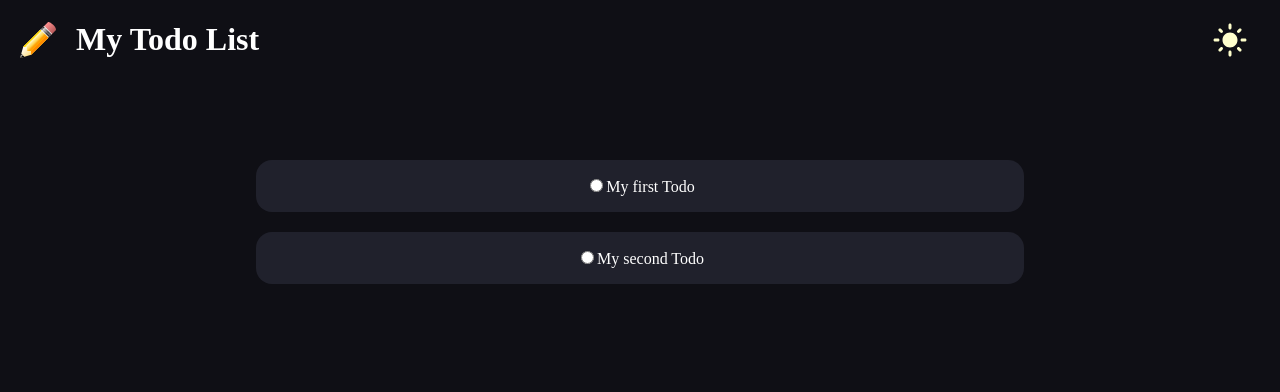
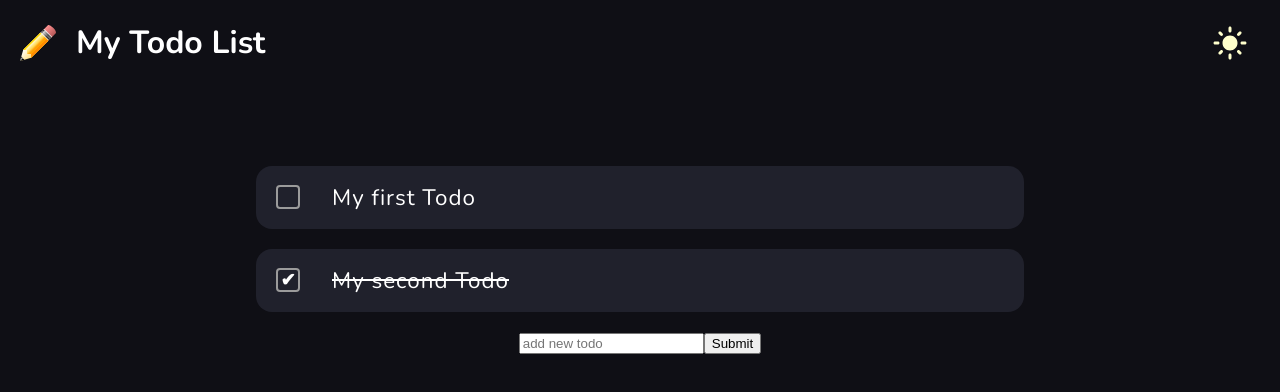
Before and after one commit to patika-hepsiburada-react-bootcamp/odev-5-olkeoguz, a React (Create React App) app: page / in a window 1280 px wide. Shown: the top 392 px of the page. Built offline with nearby package versions, Linux system fonts and the light colour scheme.

Commit message:
todos logic added

```diff
--- a/src/App.tsx
+++ b/src/App.tsx
@@ -1,5 +1,4 @@
 import Header from './components/Header/Header';
-import GlobalStyles from './globalStyles/global-styles';
 import { ThemeProvider } from 'styled-components';
 import { useState } from 'react';
 import { DarkTheme, BaseTheme, Container } from './globalStyles/styles.app';
@@ -10,7 +9,6 @@ const App: React.FC = () => {
 
   return (
     <ThemeProvider theme={isDarkTheme ? DarkTheme : BaseTheme}>
-      <GlobalStyles />
       <div className='App'>
         <Container>
           <Header isDarkTheme={isDarkTheme} setTheme={setIsDarkTheme} />
--- a/src/components/Todos/TodoItem/TodoItem.tsx
+++ b/src/components/Todos/TodoItem/TodoItem.tsx
@@ -1,16 +1,17 @@
 import { TodoType } from '../Todos';
-import { Item } from './styles.todoItem';
+import { Item, TodoText } from './styles.todoItem';
 
 interface IProps {
   todo: TodoType;
+  changeTodo: () => void;
 }
 
-const TodoItem: React.FC<IProps> = ({ todo }) => {
+const TodoItem: React.FC<IProps> = ({ todo, changeTodo }) => {
   return (
     <Item>
       <label>
-        <input type='radio' />
-        <span>{todo.text}</span>
+        <input type='checkbox' checked={!!todo.isDone} onChange={changeTodo} />
+        <TodoText isDone={!!todo.isDone}>{todo.text}</TodoText>
       </label>
     </Item>
   );
--- a/src/components/Todos/TodoItem/styles.todoItem.ts
+++ b/src/components/Todos/TodoItem/styles.todoItem.ts
@@ -1,11 +1,41 @@
-import styled from 'styled-components';
+import styled from 'styled-components/macro';
 
 export const Item = styled.div`
-  background: #20212C;
+  background: #20212c;
   margin: 20px auto;
   width: 100%;
   max-width: 768px;
-  padding:16px 0px;
+  padding: 16px 0px;
   border-radius: 1rem;
   color: #fff;
+
+  & label {
+    padding: 0px 16px;
+    display: flex;
+    align-items: center;
+    cursor: pointer;
+
+    & span {
+      margin-left: 20px;
+      font-size: 1.4rem;
+      letter-spacing: 1px;
+      text-decoration: ${(props) => {
+        console.log(props);
+
+        return props && 'underline';
+      }};
+    }
+  }
 `;
+
+interface Props {
+  isDone: boolean;
+}
+
+export const TodoText = styled.div<Props>`
+  margin-left: 20px;
+  font-size: 1.4rem;
+  letter-spacing: 1px;
+  transition: all ease 0.5s;
+  text-decoration: ${({ isDone }) => isDone && 'line-through'};
+`;
--- a/src/components/Todos/Todos.tsx
+++ b/src/components/Todos/Todos.tsx
@@ -3,21 +3,55 @@ import { Wrapper } from './styles.todos';
 import TodoItem from './TodoItem/TodoItem';
 
 export type TodoType = {
-  id: number;
-  isDone: boolean;
-  text: string;
+  id: String;
+  isDone: Boolean;
+  text: String;
 };
+
+const randomIdGenerator: () => String = () =>
+  Math.random().toString(36).slice(2);
 
 const Todos = () => {
   const [todos, setTodos] = useState<TodoType[]>([
-    { id: 1, isDone: false, text: 'My first Todo' },
-    { id: 2, isDone: true, text: 'My second Todo' },
+    { id: randomIdGenerator(), isDone: false, text: 'My first Todo' },
+    { id: randomIdGenerator(), isDone: true, text: 'My second Todo' },
   ]);
+
+  const [newTodo, setNewTodo] = useState<String>('');
+  const addNewTodo: () => void = () => {
+    setTodos((prev) => [
+      ...prev,
+      { isDone: false, id: randomIdGenerator(), text: newTodo },
+    ]);
+  };
+
+  const toggleTodo: (todoId: String) => void = (todoId) => {
+    const updatedTodos = todos.map((todo) =>
+      todo.id === todoId ? { ...todo, isDone: !todo.isDone } : { ...todo }
+    );
+    setTodos(updatedTodos);
+  };
+
   return (
     <Wrapper>
-      {todos.map((todo) => (
-        <TodoItem todo={todo} key={todo.id} />
-      ))}
+      <div>
+        {todos.map((todo) => (
+          <TodoItem
+            todo={todo}
+            key={todo.id.toString()}
+            changeTodo={() => toggleTodo(todo.id)}
+          />
+        ))}
+      </div>
+      <div>
+        <input
+          type='text'
+          placeholder='add new todo'
+          value={newTodo.toString()}
+          onChange={(e) => setNewTodo(e.target.value)}
+        />
+        <button onClick={addNewTodo}>Submit</button>
+      </div>
     </Wrapper>
   );
 };
--- a/src/globalStyles/global-styles.ts
+++ /dev/null
@@ -1,17 +0,0 @@
-import { createGlobalStyle } from 'styled-components';
-
-type ThemeType = {
-  name: string;
-  color: string;
-  background: string;
-};
-
-const GlobalStyles = createGlobalStyle<{ theme: ThemeType }>`
-body{
-    margin:0;
-    padding:0;
-    box-sizing:border-box;
-    }
-`;
-
-export default GlobalStyles;
--- /dev/null
+++ b/src/index.css
@@ -0,0 +1,34 @@
+@import url('https://fonts.googleapis.com/css2?family=Nunito:wght@300;400;600;700&display=swap');
+body{
+  margin:0px;
+  padding:0px;
+  box-sizing: border-box;
+  font-family: 'Nunito', sans-serif;
+}
+
+input[type='checkbox'] {
+  width: 24px;
+  height: 24px;
+  -webkit-appearance: none;
+  border: 2px solid #9b9b9b;
+  border-radius: 4px;
+  margin-right: 12px;
+  display: flex;
+  align-items: center;
+  justify-content: center;
+  cursor: pointer;
+}
+
+input[type='checkbox']:checked {
+  border: 2px solid #9b9b9b;
+  background-color: transparent;
+}
+
+input[type='checkbox']:checked:after {
+  border: 2px solid transparent;
+  padding: 6px;
+  content:'✔';
+  color: white;
+  font-size: 18px;
+  font-weight: 600;
+}
--- a/src/index.tsx
+++ b/src/index.tsx
@@ -1,5 +1,6 @@
 import ReactDOM from 'react-dom';
 import App from './App';
+import "./index.css"
 
 ReactDOM.render(
     <App />,
```
